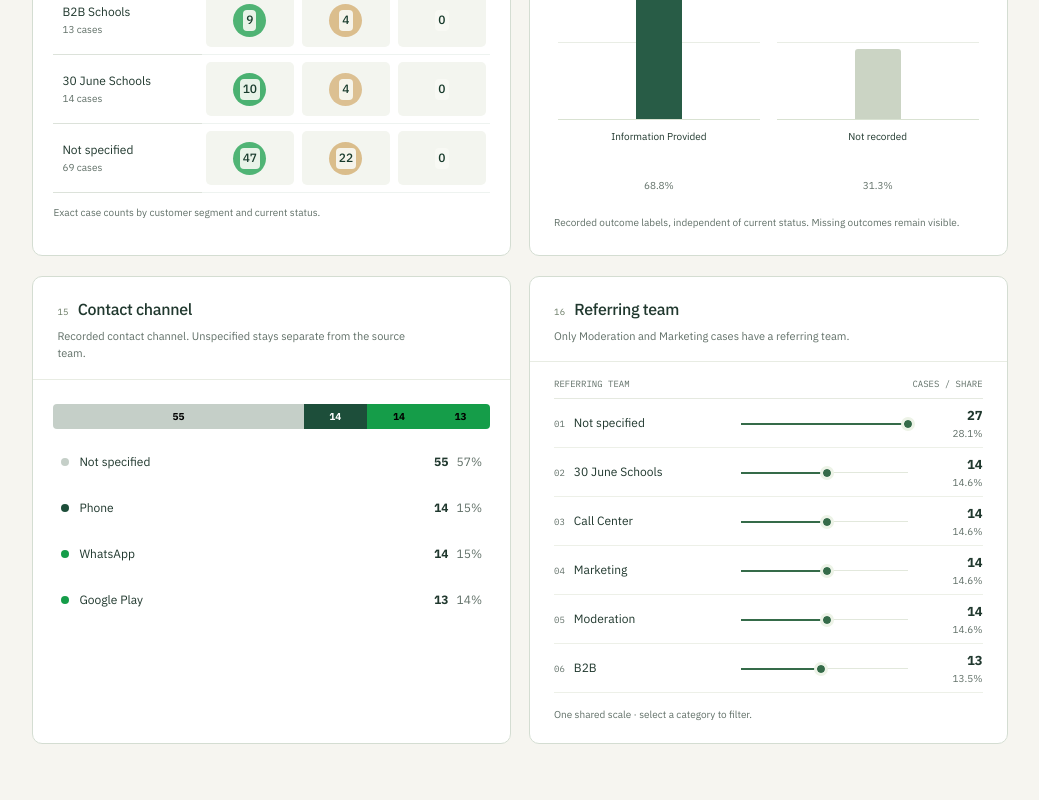
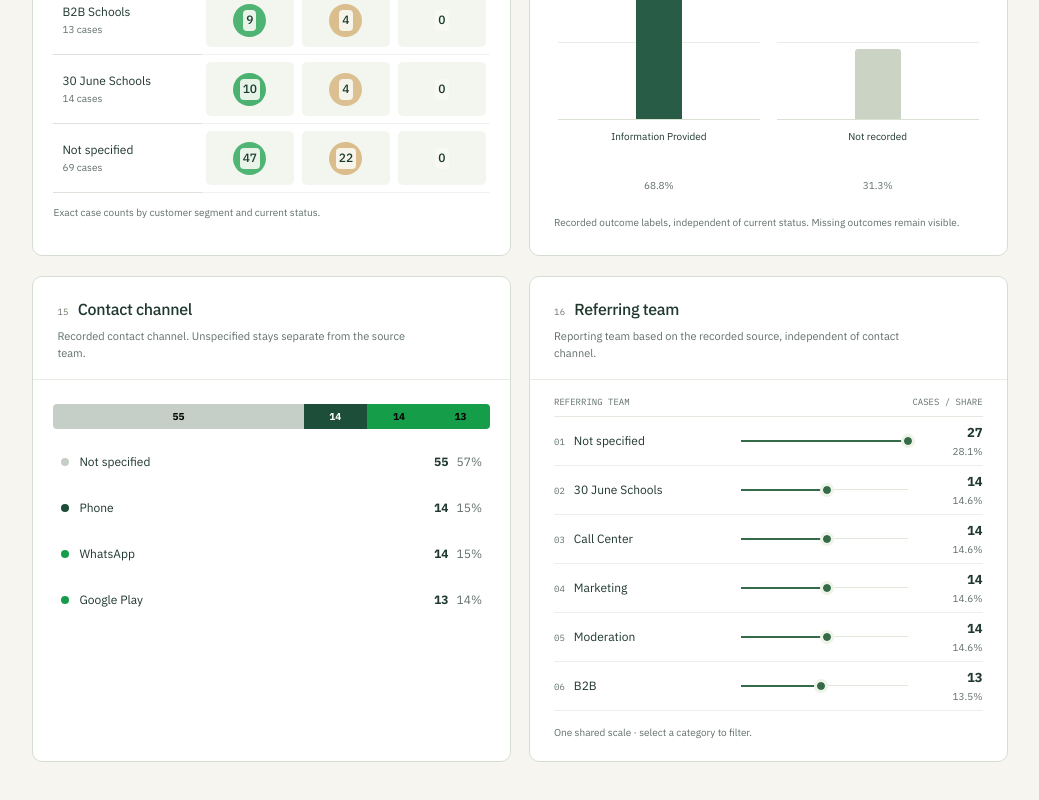
Before and after one commit to ahmedemad-78/support-crm, a Next.js app: page /login/preview in a window 1280 px wide. Shown: the part 5454-6254 px from the top of the page, without its empty margins (234-1273 px from the left). Built offline with nearby package versions, Linux system fonts and the light colour scheme.

Commit message:
Clarify reporting-team attribution on the dashboard

```diff
--- a/src/app/(app)/dashboard/analytics-dashboard.tsx
+++ b/src/app/(app)/dashboard/analytics-dashboard.tsx
@@ -476,7 +476,7 @@ export function DashboardBoard({
         <Panel title="Contact channel" question="Recorded contact channel. Unspecified stays separate from the source team.">
           <SplitBar rows={channelRows} colors={CHANNEL_COLORS} selectedId={filters.channel ?? ""} onPick={(id) => toggle("channel", id)} />
         </Panel>
-        <Panel title="Referring team" question="Only Moderation and Marketing cases have a referring team.">
+        <Panel title="Referring team" question="Reporting team based on the recorded source, independent of contact channel.">
           <SourceRanking label="REFERRING TEAM" rows={teamRows} selectedId={filters.referringTeam ?? ""} onPick={(id) => toggle("referringTeam", id)} />
         </Panel>
       </div>
```
